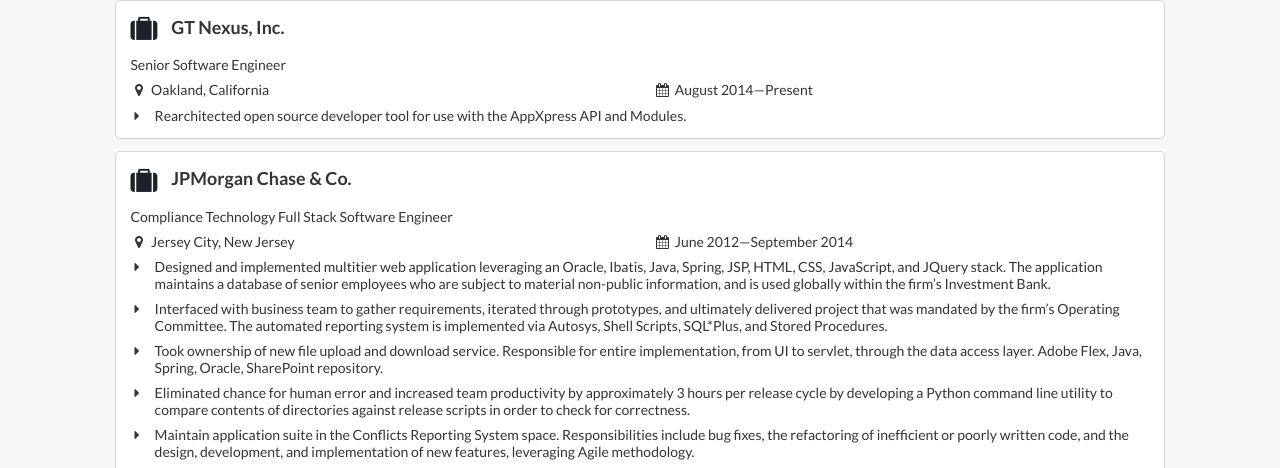
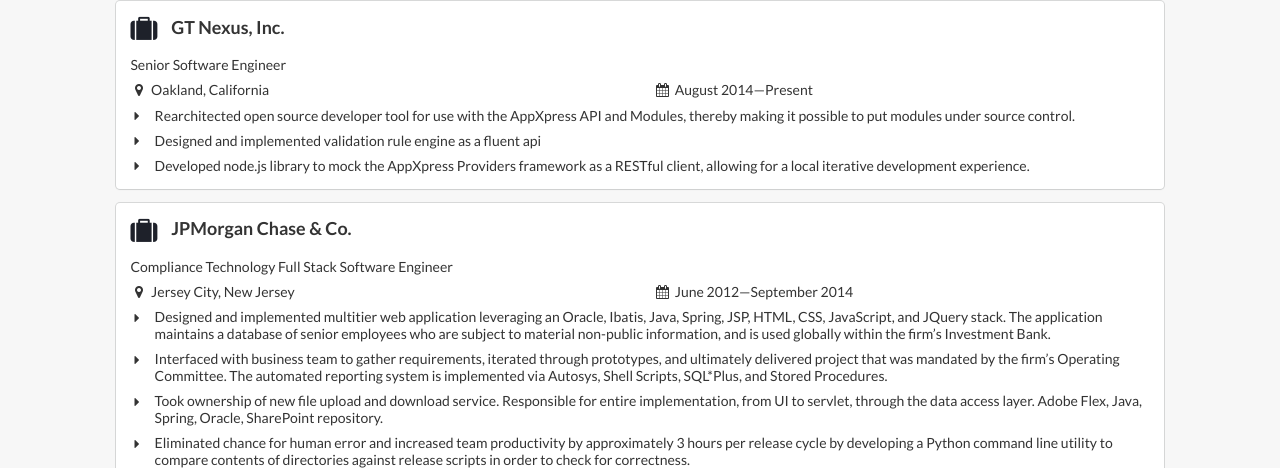
Before and after one commit to jjdonov/jjdonov.github.io, a website: page resume.html in a window 1280 px wide. Shown: the part 332-800 px from the top of the page. Drawn offline with nearby package versions, Linux system fonts and the light colour scheme.

Commit message:
updating resume

```diff
--- a/resume.html
+++ b/resume.html
@@ -69,7 +69,19 @@
             <div class="item">
               <i class="top aligned right triangle icon"></i>
               <div class="content">
-                Rearchitected open source developer tool for use with the AppXpress API and Modules.
+                Rearchitected open source developer tool for use with the AppXpress API and Modules, thereby making it possible to put modules under source control.
+              </div>
+            </div>
+            <div class="item">
+              <i class="top aligned right triangle icon"></i>
+              <div class="content">
+                Designed and implemented validation rule engine as a fluent api
+              </div>
+            </div>
+            <div class="item">
+              <i class="top aligned right triangle icon"></i>
+              <div class="content">
+                Developed node.js library to mock the AppXpress Providers framework as a RESTful client, allowing for a local iterative development experience.
               </div>
             </div>
           </div>
```
Lines whose indentation alone changed are shown as unchanged.
